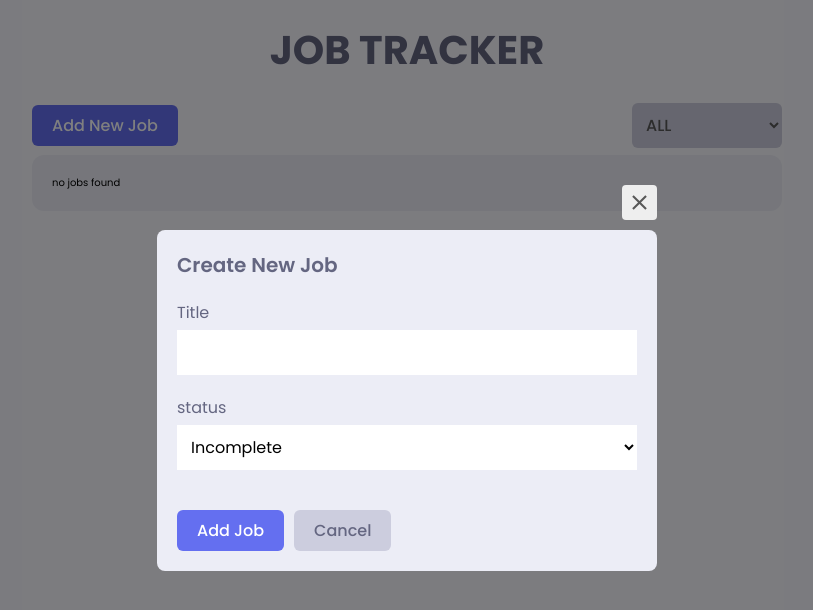
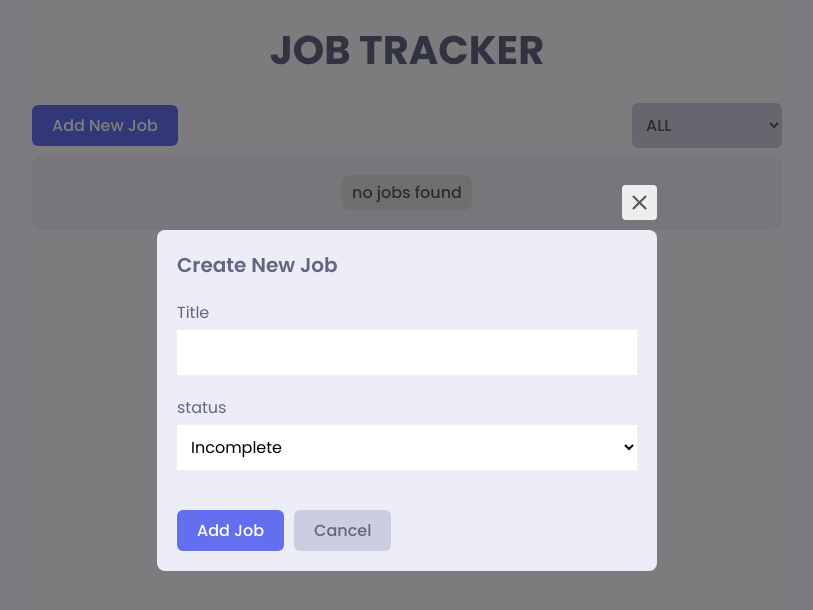
Before and after one commit to jextaposition/job-tracker, a React (Create React App) app: page / in a window 1280 px wide. Both pictures are taken after a click on the button "Add New Job". Shown: the top 610 px of the page, without its empty margins (233-1046 px from the left). Built offline with nearby package versions, Linux system fonts and the light colour scheme.

Commit message:
added framer-motion animations

```diff
--- a/src/components/AppContent.js
+++ b/src/components/AppContent.js
@@ -2,6 +2,23 @@
 import { useSelector } from 'react-redux';
 import JobItem from './JobItem';
 import styles from '../styles/modules/app.module.scss';
+import { AnimatePresence, motion } from 'framer-motion';
+
+const container = {
+  hidden: { opacity: 1 },
+  visible: {
+    opacity: 1,
+    scale: 1,
+    transition: {
+      staggerChildren: 0.2,
+    },
+  },
+};
+
+const child = {
+  hidden: { y: 20, opacity: 0 },
+  visible: { y: 0, opacity: 1 },
+};
 
 const AppContent = () => {
   const jobList = useSelector((state) => state.jobs.jobList);
@@ -17,11 +34,22 @@
   });
 
   return (
-    <div className={styles.content__wrapper}>
-      {filteredJobList && filteredJobList.length > 0
-        ? filteredJobList.map((job) => <JobItem key={job.id} job={job} />)
-        : 'no jobs found'}
-    </div>
+    <motion.div
+      className={styles.content__wrapper}
+      variants={container}
+      initial='hidden'
+      animate='visible'
+    >
+      <AnimatePresence>
+        {filteredJobList && filteredJobList.length > 0 ? (
+          filteredJobList.map((job) => <JobItem key={job.id} job={job} />)
+        ) : (
+          <motion.p className={styles.emptyText} variants={child}>
+            no jobs found
+          </motion.p>
+        )}
+      </AnimatePresence>
+    </motion.div>
   );
 };
 
--- a/src/components/JobItem.js
+++ b/src/components/JobItem.js
@@ -1,4 +1,5 @@
 import { format } from 'date-fns';
+import { motion } from 'framer-motion';
 import React, { useState, useEffect } from 'react';
 import toast from 'react-hot-toast';
 import { MdDelete, MdEdit } from 'react-icons/md';
@@ -8,6 +9,11 @@
 import { getClasses } from '../utils/getClasses';
 import CheckButton from './CheckButton';
 import JobModal from './JobModal';
+
+const child = {
+  hidden: { y: 20, opacity: 0 },
+  visible: { y: 0, opacity: 1 },
+};
 
 const JobItem = ({ job }) => {
   const dispatch = useDispatch();
@@ -41,7 +47,7 @@
 
   return (
     <>
-      <div className={styles.item}>
+      <motion.div className={styles.item} variants={child}>
         <div className={styles.todoDetails}>
           <CheckButton checked={checked} handleCheckbox={handleCheckbox} />
           <div className={styles.texts}>
@@ -78,7 +84,7 @@
             <MdEdit />
           </div>
         </div>
-      </div>
+      </motion.div>
       <JobModal
         type='update'
         job={job}
--- a/src/components/JobModal.js
+++ b/src/components/JobModal.js
@@ -8,6 +8,28 @@
 import { v4 as uuid } from 'uuid';
 import toast from 'react-hot-toast';
 import { useEffect } from 'react';
+import { AnimatePresence, motion } from 'framer-motion';
+
+const dropIn = {
+  hidden: {
+    opacity: 0,
+    transform: 'scale(0.9)',
+  },
+  visible: {
+    transform: 'scale(1)',
+    opacity: 1,
+    transition: {
+      duration: 0.1,
+      type: 'spring',
+      damping: 25,
+      stiffness: 500,
+    },
+  },
+  exit: {
+    transform: 'scale(0.9)',
+    opacity: 0,
+  },
+};
 
 const JobModal = ({ type, modalOpen, setModalOpen, job }) => {
   const dispatch = useDispatch();
@@ -60,19 +82,35 @@
       setModalOpen(false);
     }
   };
+
   return (
-    modalOpen && (
-      <div className={styles.wrapper}>
-        <div className={styles.container}>
-          <div
+    <AnimatePresence>
+      {modalOpen && (
+        <motion.div
+          className={styles.wrapper}
+          initial={{ opacity: 0 }}
+          animate={{ opacity: 1 }}
+          exit={{ opacity: 0 }}
+        >
+          <motion.div
+            className={styles.container}
+            variants={dropIn}
+            initial='hidden'
+            animate='visible'
+            exit='exit'
+          >
+            <motion.div
               className={styles.closeButton}
               onClick={() => setModalOpen(false)}
               onKeyDown={() => setModalOpen(false)}
               tabIndex={0}
               role='button'
+              initial={{ top: 40, opacity: 0 }}
+              animate={{ top: -10, opacity: 1 }}
+              exit={{ top: 40, opacity: 0 }}
             >
               <MdOutlineClose />
-          </div>
+            </motion.div>
             <form className={styles.form} onSubmit={(e) => handleSubmit(e)}>
               <h1 className={styles.formTitle}>
                 {type === 'update' ? 'Update' : 'Create New'} Job
@@ -111,9 +149,10 @@
                 </Button>
               </div>
             </form>
-        </div>
-      </div>
-    )
+          </motion.div>
+        </motion.div>
+      )}
+    </AnimatePresence>
   );
 };
 
```
Lines whose indentation alone changed are shown as unchanged.
